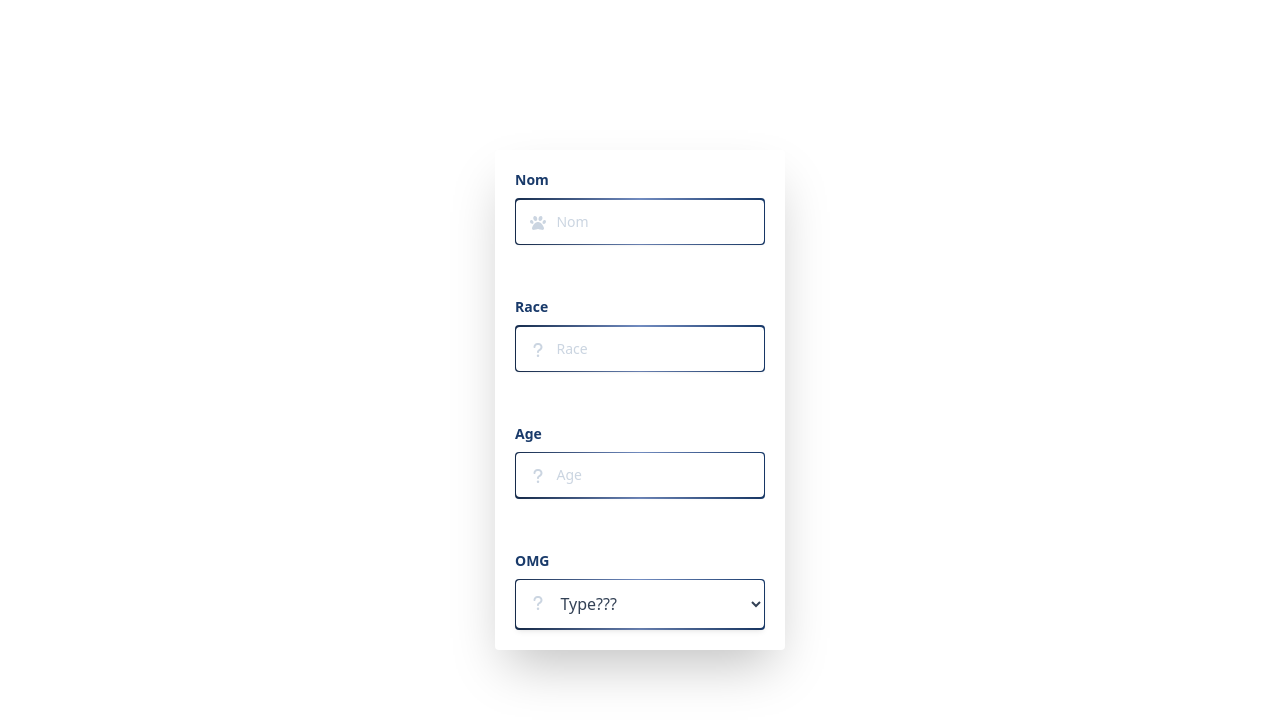
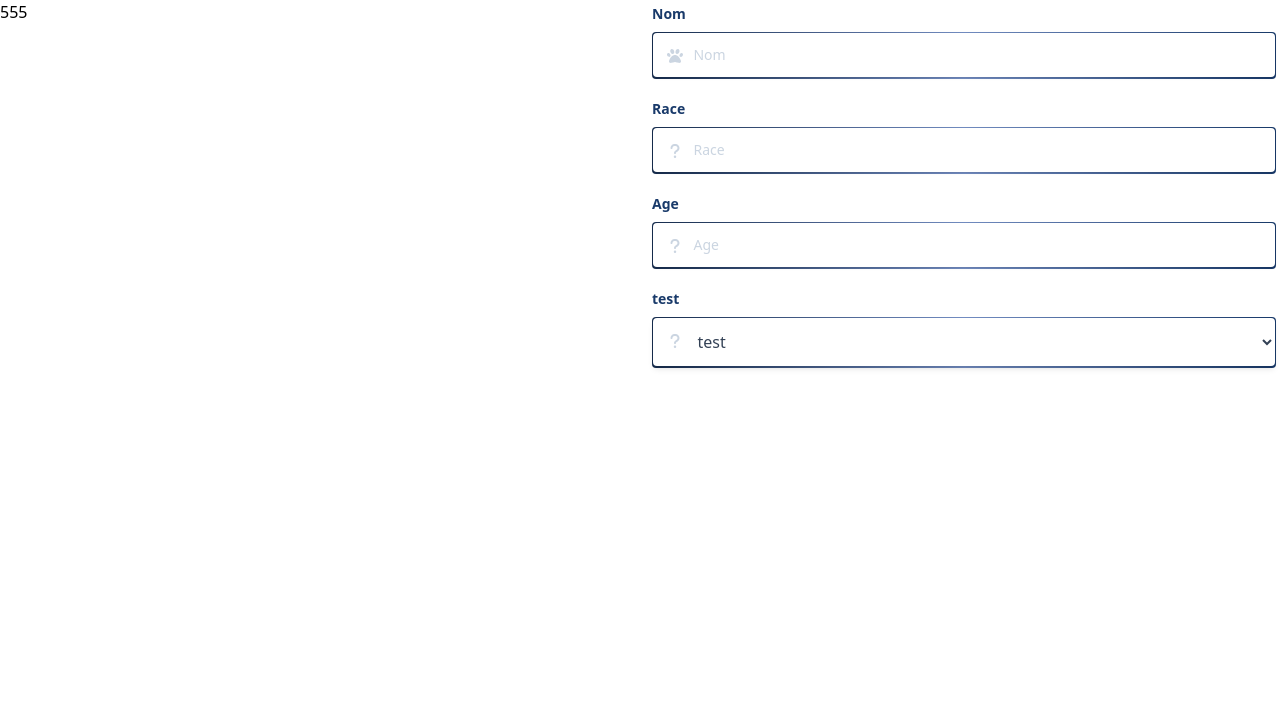
Before and after one commit to safa-abidi/petcare_front, an Angular app: page / in a window 1280 px wide. Shown: the top 724 px of the page. Built offline with nearby package versions, Linux system fonts and the light colour scheme.

Commit message:
fixing fields width problem

```diff
--- a/src/app/add-pet/add-pet.component.css
+++ b/src/app/add-pet/add-pet.component.css
@@ -0,0 +1,3 @@
+.container-border {
+  border: 2px solid #193A6A;
+}
--- a/src/app/add-pet/add-pet.component.html
+++ b/src/app/add-pet/add-pet.component.html
@@ -1,12 +1,14 @@
 
-<div class="grid h-screen place-items-center">
-  <div class="shadow-2xl rounded">
+<div class="grid grid-cols-2 gap-4">
+
+
+  <div>555</div>
+
+  <div>
     <app-text-input-with-icon [icon]="pawIcon" [placeholder]="'Nom'"> </app-text-input-with-icon>
     <app-text-input-with-icon [placeholder]="'Race'"> </app-text-input-with-icon>
     <app-text-input-with-icon [placeholder]="'Age'" [type]="'number'"> </app-text-input-with-icon>
-
     <app-dropdown-with-icon></app-dropdown-with-icon>
-
   </div>
 
 </div>
--- a/src/app/form/dropdown-with-icon/dropdown-with-icon.component.css
+++ b/src/app/form/dropdown-with-icon/dropdown-with-icon.component.css
@@ -1,6 +1,9 @@
 .border-gradient {
-  max-width: 250px;
   padding: 0.09rem;
   position: relative;
   background: linear-gradient(to right, #172D4E, #738dc2, #193A6A);
 }
+
+select {
+  outline: 0px solid transparent;
+}
--- a/src/app/form/dropdown-with-icon/dropdown-with-icon.component.html
+++ b/src/app/form/dropdown-with-icon/dropdown-with-icon.component.html
@@ -1,6 +1,6 @@
-<div class="max-w-xs p-5">
+<div class="w-100 p-1">
   <label class="block text-sm font-bold mb-2" style="color: #193A6A">
-    OMG
+    {{placeholder}}
   </label>
 
   <div class="flex w-full relative border-gradient rounded">
@@ -8,11 +8,8 @@
         <fa-icon [icon]="icon" class="fas fa-lock"></fa-icon>
       </span>
     <select class="flex w-full px-6 py-3 bg-white text-left text-slate-700 text-base rounded shadow-md items-center pl-10 dark:text-slate-500">
-      <option disabled selected hidden>Type???</option>
-      <option value="">Chat</option>
-      <option value="">Chien</option>
-      <option value="">Hamster</option>
-      <option value="">Oiseau</option>
+      <option disabled selected hidden>{{placeholder}}</option>
+      <option *ngFor="let animal of animals" value="{{animal.toLowerCase()}}">{{animal}}</option>
     </select>
   </div>
 </div>
--- a/src/app/form/dropdown-with-icon/dropdown-with-icon.component.ts
+++ b/src/app/form/dropdown-with-icon/dropdown-with-icon.component.ts
@@ -9,6 +9,8 @@ import {faQuestion} from "@fortawesome/free-solid-svg-icons";
 export class DropdownWithIconComponent implements OnInit {
 
   @Input() icon = faQuestion
+  @Input() animals : string[] = ["Chat", "Chien", "Hamster", "Oiseau"]
+  @Input() placeholder : string = 'test'
 
   constructor() { }
 
--- a/src/app/form/text-input-with-icon/text-input-with-icon.component.css
+++ b/src/app/form/text-input-with-icon/text-input-with-icon.component.css
@@ -1,5 +1,4 @@
 .border-gradient {
-  max-width: 250px;
   padding: 0.09rem;
   position: relative;
   background: linear-gradient(to right, #172D4E, #738dc2, #193A6A);
--- a/src/app/form/text-input-with-icon/text-input-with-icon.component.html
+++ b/src/app/form/text-input-with-icon/text-input-with-icon.component.html
@@ -1,10 +1,10 @@
-<div class="w-full max-w-xs p-5">
+<div class="w-full p-1" >
   <label class="block text-sm font-bold mb-2" style="color: #193A6A">
     {{placeholder}}
   </label>
 
   <div class="relative flex w-full flex-wrap items-stretch mb-3">
-    <div class="border-gradient rounded">
+    <div class="border-gradient rounded flex w-full">
       <span class="z-10 h-full leading-snug font-normal absolute text-center text-slate-300 absolute bg-transparent rounded text-base items-center justify-center w-8 pl-3 py-3">
         <fa-icon [icon]="icon" class="fas fa-lock"></fa-icon>
       </span>
```
